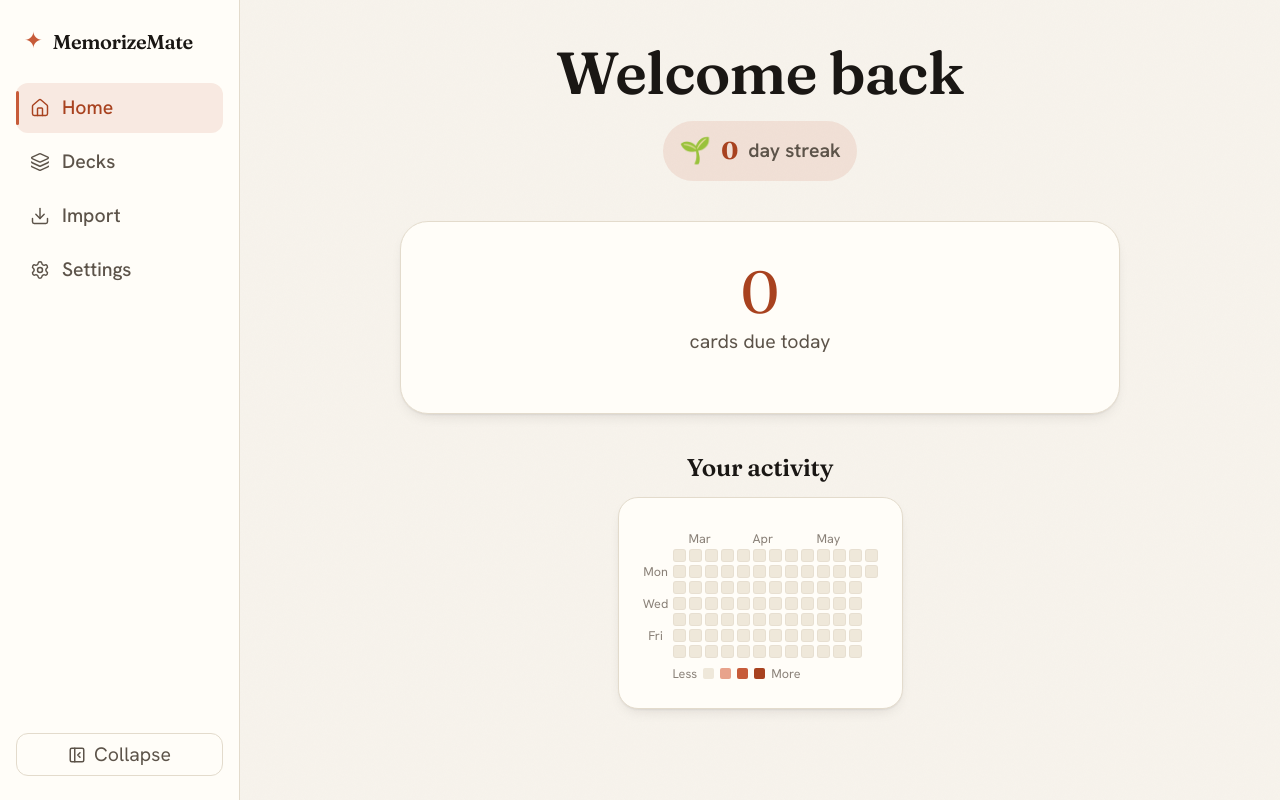
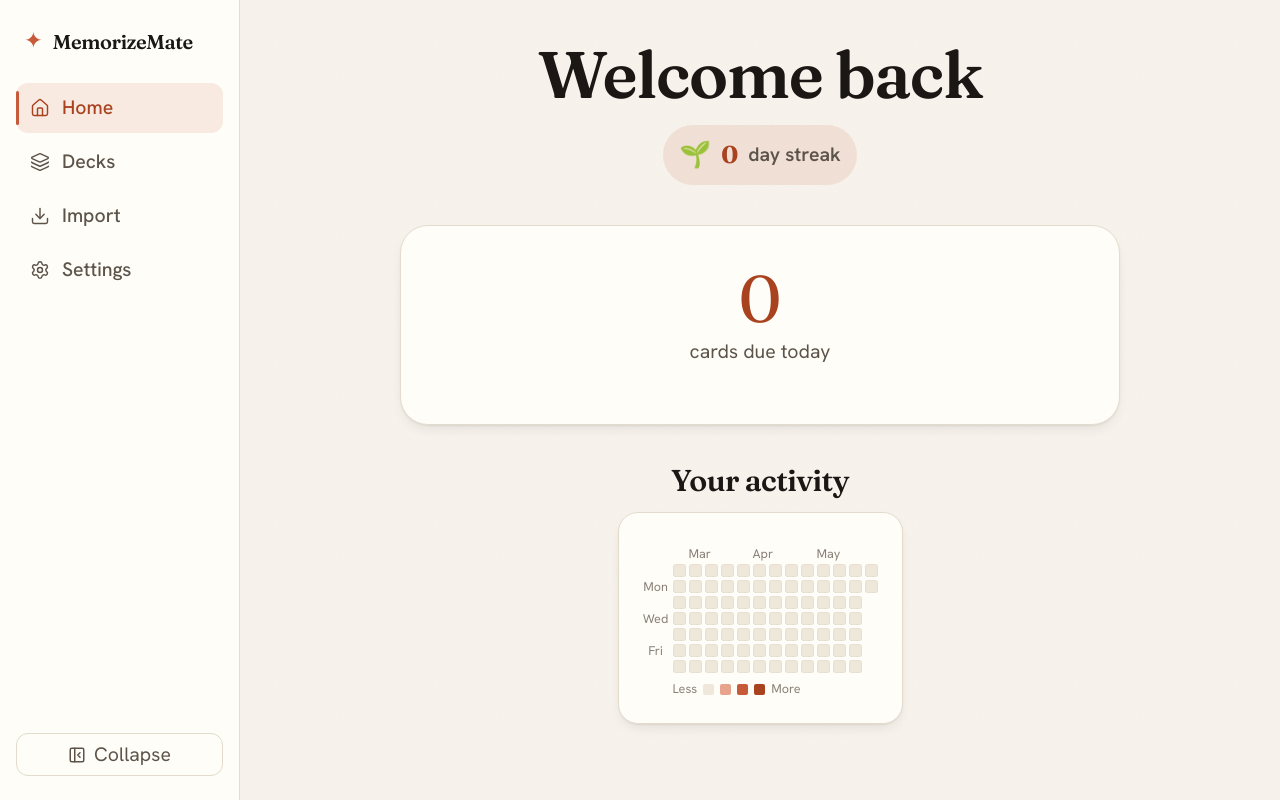
Before and after one commit to PandesalPanpan/MemorizeMate, a React (Vite) app: page / in a window 1280 px wide. Built offline with nearby package versions, Linux system fonts and the light colour scheme; a web font is replaced by a local one.

Commit message:
feat(ui): poppier desktop display typography

```diff
--- a/src/theme/global.css
+++ b/src/theme/global.css
@@ -8,8 +8,9 @@
   --step-1:  clamp(1.20rem, 1.10rem + 0.52vw, 1.56rem);
   --step-2:  clamp(1.44rem, 1.29rem + 0.74vw, 1.95rem);
   --step-3:  clamp(1.73rem, 1.52rem + 1.05vw, 2.44rem);
-  --step-4:  clamp(2.07rem, 1.78rem + 1.46vw, 3.05rem);
-  --step-5:  clamp(2.49rem, 2.08rem + 2.03vw, 3.82rem);
+  --step-4:  clamp(2.07rem, 1.70rem + 1.85vw, 3.50rem);
+  --step-5:  clamp(2.49rem, 1.95rem + 2.70vw, 4.60rem);
+  --step-6:  clamp(2.99rem, 2.20rem + 3.95vw, 5.80rem);
 
   /* Spacing scale */
   --space-xs: 4px;
@@ -57,15 +58,15 @@ body::before {
 
 h1, h2, h3, h4 {
   font-family: var(--font-display);
-  font-weight: 560;
-  line-height: 1.1;
-  letter-spacing: -0.01em;
+  font-weight: 600;
+  line-height: 1.05;
+  letter-spacing: -0.02em;
   color: var(--color-text);
   font-optical-sizing: auto;
 }
-h1 { font-size: var(--step-4); }
-h2 { font-size: var(--step-3); }
-h3 { font-size: var(--step-1); }
+h1 { font-size: var(--step-5); }
+h2 { font-size: var(--step-4); }
+h3 { font-size: var(--step-2); }
 
 p { line-height: 1.6; }
 a { color: var(--color-accent); text-decoration: none; }
```
